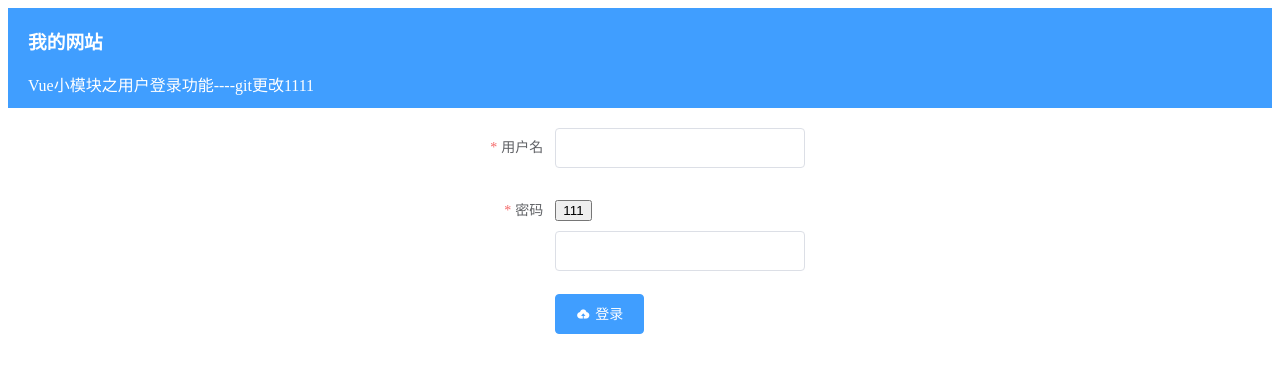
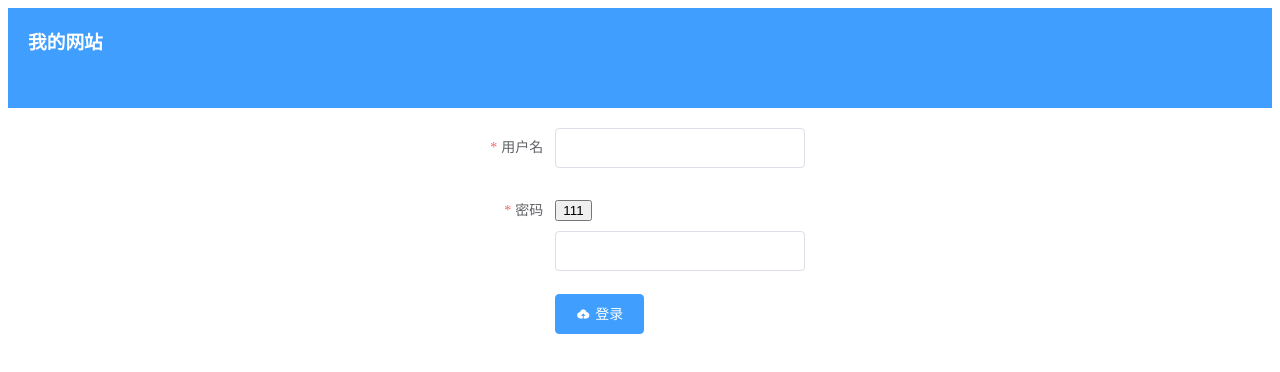
Before and after one commit to xuejianwei2016/demo9, a Vue app: page / in a window 1280 px wide. Shown: the top 372 px of the page. Built offline with nearby package versions, Linux system fonts and the light colour scheme.

Commit message:
解决了冲突

```diff
--- a/src/App.vue
+++ b/src/App.vue
@@ -2,7 +2,6 @@
   <el-container>
     <el-header class="header" height="100px">
       <h3>我的网站</h3>
-      <p>Vue小模块之用户登录功能----git更改1111</p>
     </el-header>
     <el-main>
       <router-view/>
```
